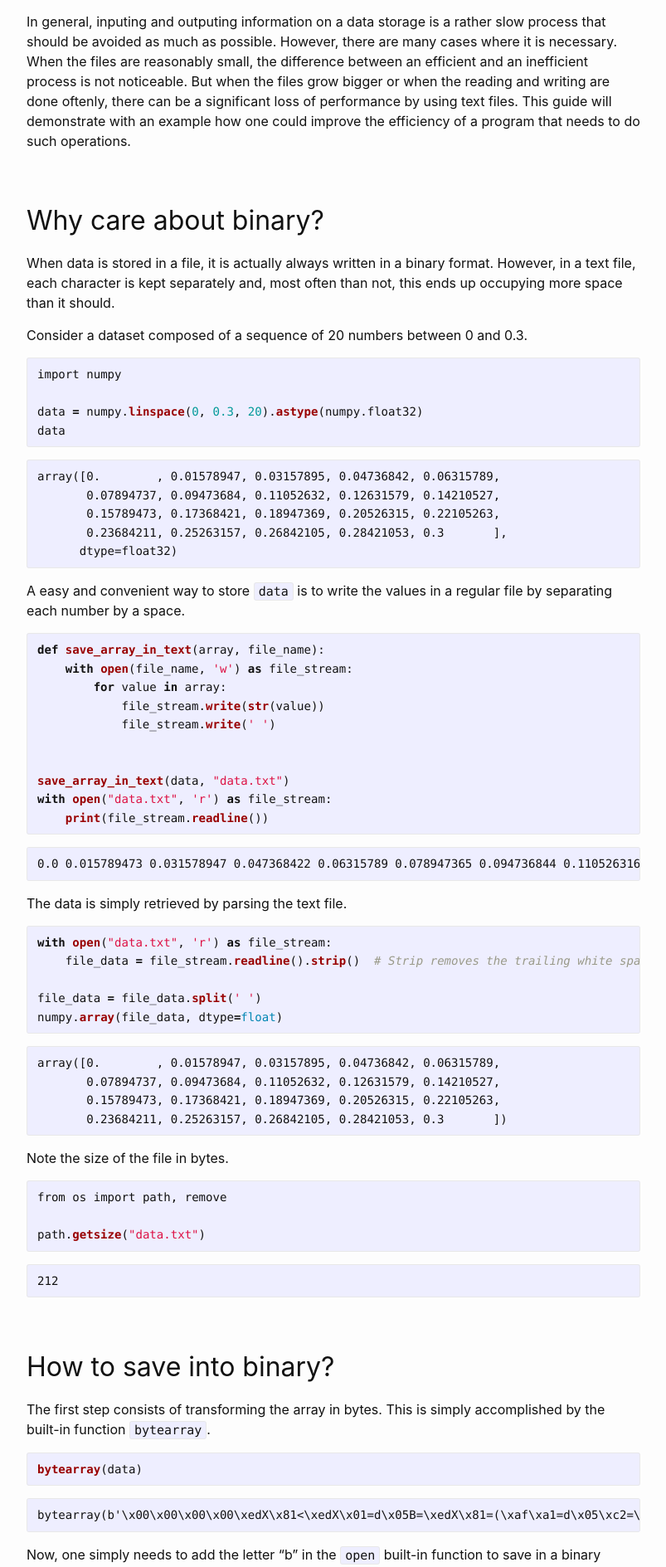
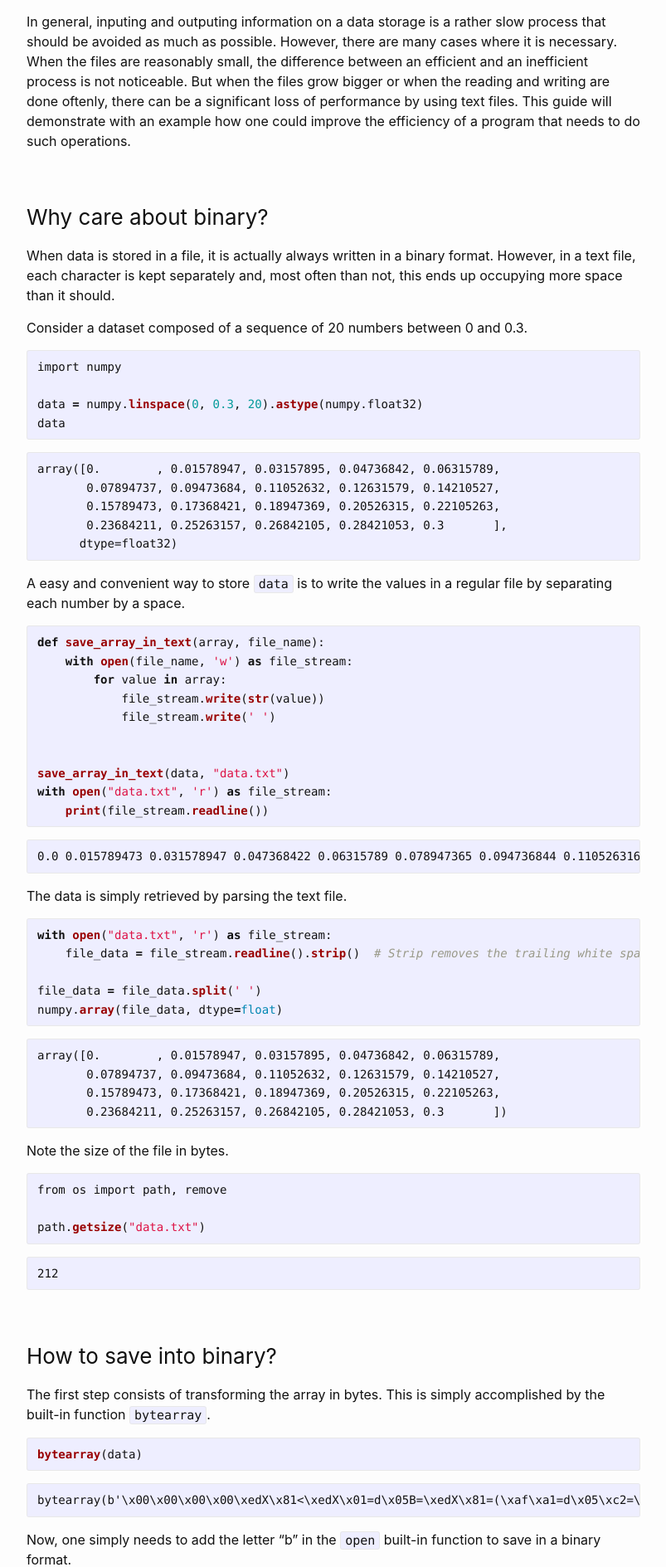
Before and after one commit to SILIZ4/siliz4.github.io, a Jekyll site: the page built from _posts/2020-05-21-guide_on_binary_files_python.md, in a window 1280 px wide. Shown: the part 650-2539 px from the top of the page at 83% size, without its empty margins (238-1041 px from the left). Built offline with Jekyll 4.4.1, drawn with Linux system fonts in a browser that asks for light colours.

Commit message:
add mathjax, adjust text size in posts

```diff
--- a/_layouts/post.html
+++ b/_layouts/post.html
@@ -3,8 +3,20 @@ layout: default
 ---
 <article class="post h-entry" itemscope itemtype="http://schema.org/BlogPosting">
 
+  <script type="text/x-mathjax-config">
+    MathJax.Hub.Config({
+      jax: ["input/TeX", "output/HTML-CSS"],
+      extensions: ["tex2jax.js"],
+      "HTML-CSS": { preferredFont: "TeX", availableFonts: ["STIX","TeX"] },
+      tex2jax: { inlineMath: [ ["$", "$"], ["\\(","\\)"] ], displayMath: [ ["$$","$$"], ["\\[", "\\]"] ], processEscapes: true, ignoreClass: "tex2jax_ignore|dno" },
+      TeX: { noUndefined: { attributes: { mathcolor: "red", mathbackground: "#FFEEEE", mathsize: "90%" } } },
+      messageStyle: "none"
+    });
+  </script>
+  <script type="text/javascript" src="https://cdnjs.cloudflare.com/ajax/libs/mathjax/2.7.1/MathJax.js"></script>
+
   <header class="post-header">
-    <h1 class="post-title p-name" itemprop="name headline">{{ page.title | escape }}</h1>
+    <h3 class="post-title p-name" itemprop="name headline">{{ page.title | escape }}</h3>
     <p class="post-meta">
       {%- assign date_format = site.minima.date_format | default: "%b %-d, %Y" -%}
       <time class="dt-published" datetime="{{ page.date | date_to_xmlschema }}" itemprop="datePublished">
--- a/_posts/2020-05-21-guide_on_binary_files_python.md
+++ b/_posts/2020-05-21-guide_on_binary_files_python.md
@@ -9,7 +9,7 @@ thumbnail: binary-python.svg
 ## Binary files -- an efficient way to read and write data
 In general, inputing and outputing information on a data storage is a rather slow process that should be avoided as much as possible. However, there are many cases where it is necessary. When the files are reasonably small, the difference between an efficient and an inefficient process is not noticeable. But when the files grow bigger or when the reading and writing are done oftenly, there can be a significant loss of performance by using text files. This guide will demonstrate with an example how one could improve the efficiency of a program that needs to do such operations.
 
-## Why care about binary?
+### Why care about binary?
 When data is stored in a file, it is actually always written in a binary format. However, in a text file, each character is kept separately and, most often than not, this ends up occupying more space than it should.
 
 Consider a dataset composed of a sequence of 20 numbers between 0 and 0.3.
@@ -89,7 +89,7 @@ path.getsize("data.txt")
 
 
 
-## How to save into binary?
+### How to save into binary?
 
 The first step consists of transforming the array in bytes. This is simply accomplished by the built-in function ``bytearray``.
 
@@ -188,7 +188,7 @@ loaded_from_binary
 
 
 
-## Important note and further discussion
+### Important note and further discussion
 Even though here it was shown that writing ``data`` in a binary file is more efficient, it is not always the case. For instance, if the data had been saved in ``float64``, the size of the binary file would be doubled. Furthermore, the elements of ``data`` have a lot of decimals and each decimal has to be represented by a character in the text file. By using numbers with fewer decimals, the text format would actually fare better:
 
 
@@ -214,4 +214,5 @@ In order to maximise the saved space and the effiency benefits, one must chose w
 
 For those interested, the standard and most common types are listed [here][ctypes].
 
+
 [ctypes]: https://www.tutorialspoint.com/cprogramming/c_data_types.htmhere
```
Also changed, not shown: _posts/2020-05-21-guide-on-binary-files-cpp.md (+2 -3 lines).
